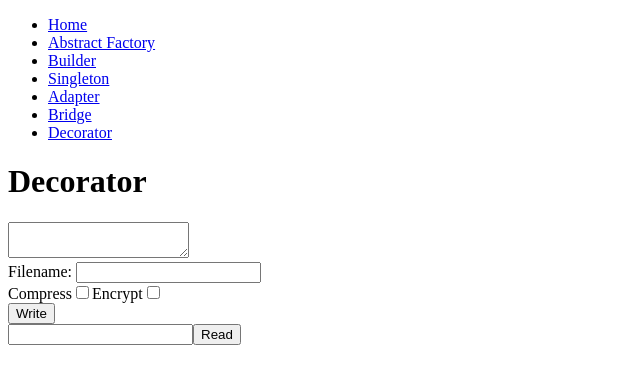
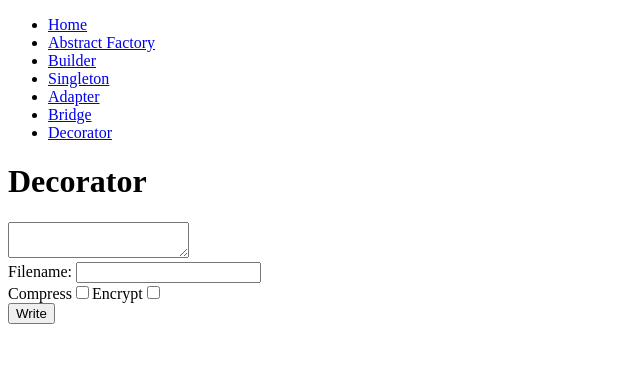
Before and after one commit to loonskai/design-patterns, a React (Create React App) app in the folder client/: page /decorator in a window 1280 px wide. Shown: the top 384 px of the page, without its empty margins (0-640 px from the left). Built offline with nearby package versions, Linux system fonts and the light colour scheme.

Commit message:
Encrypt text

```diff
--- a/client/src/pages/DecoratorPage.tsx
+++ b/client/src/pages/DecoratorPage.tsx
@@ -11,23 +11,10 @@ const initialValues = {
 
 export default function DecoratorPage(): JSX.Element {
   const [formValues, setFormValues] = useState<WriteFileOptions>(initialValues);
-  const [fileToRead, setFileToRead] = useState<string>('');
-  const [textData, setTextData] = useState<string>('');
 
   const write = async (e: React.FormEvent<HTMLFormElement>) => {
     e.preventDefault();
     await axios.post('http://localhost:5000/files', formValues);
-  };
-
-  const read = async (e: React.FormEvent<HTMLFormElement>) => {
-    e.preventDefault();
-    try {
-      const { data } = await axios.get(`http://localhost:5000/files?name=${fileToRead}`);
-      console.log(data);
-      setTextData(data);
-    } catch (error) {
-      setTextData('Failed to read');
-    }
   };
 
   const handleInputChange = (e: React.ChangeEvent<HTMLInputElement>) => {
@@ -44,21 +31,10 @@ export default function DecoratorPage(): JSX.Element {
     }
   };
 
-  const handleFileToReadChange = (e: React.ChangeEvent<HTMLInputElement>) => {
-    setFileToRead(e.target.value);
-  };
-
   return (
     <div>
       <h1>Decorator</h1>
       <WriteFileForm formValues={formValues} handleInputChange={handleInputChange} write={write} />
-      <div>
-        <form onSubmit={read}>
-          <input type="text" onChange={handleFileToReadChange} value={fileToRead} />
-          <button type="submit">Read</button>
-          <pre>{textData}</pre>
-        </form>
-      </div>
     </div>
   );
 }
```
Also changed, not shown: express-server/patterns/structural/decorator/classic/EncryptionDecorator.ts (+15 -4 lines), express-server/src/routes/index.ts (+4 -7 lines).
